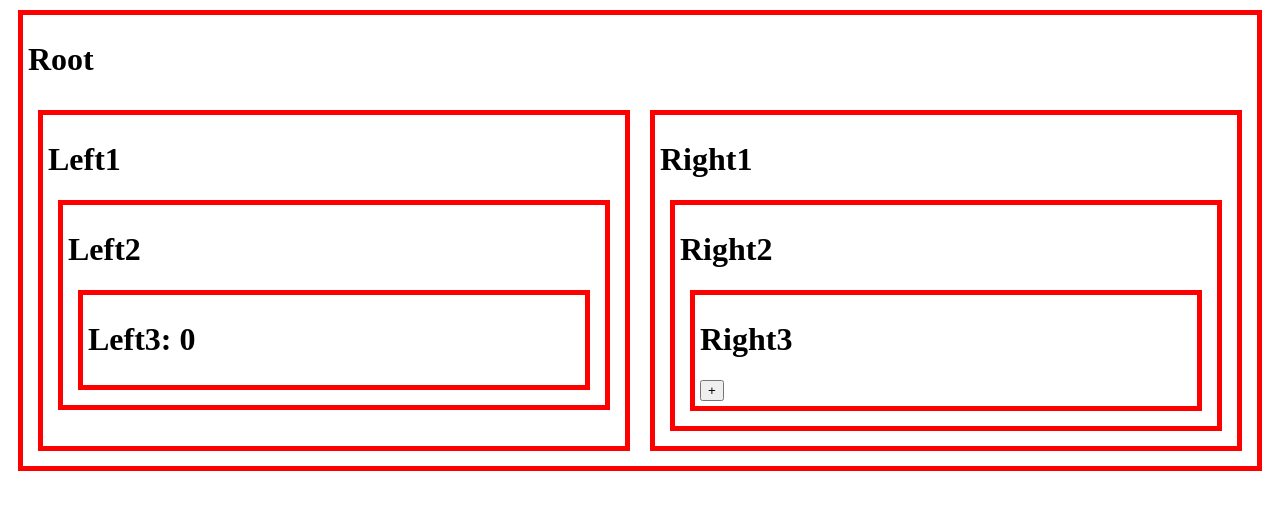
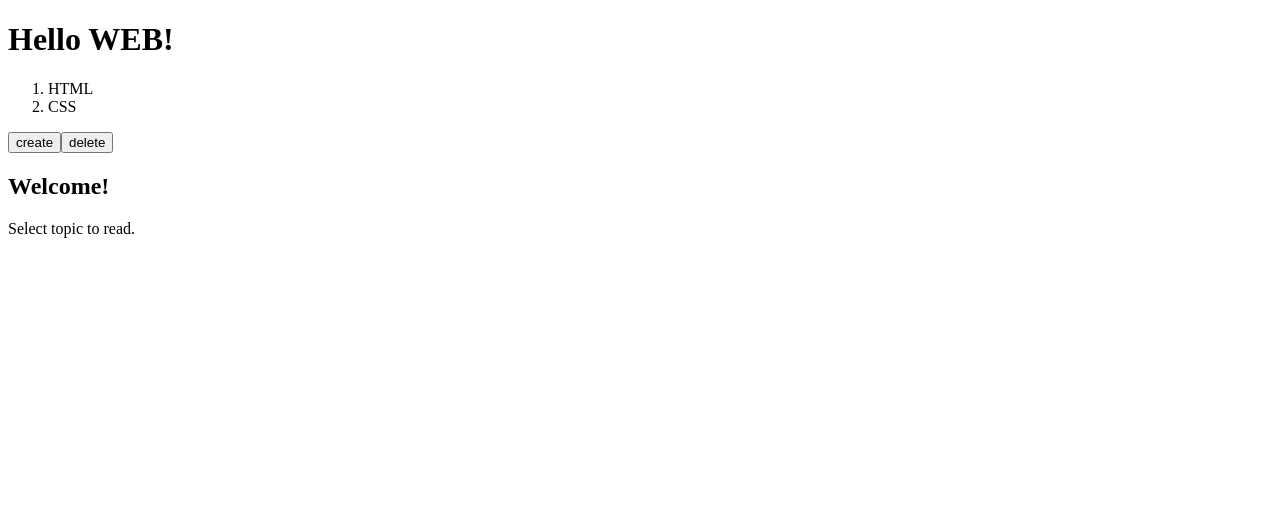
Before and after one commit to mjun0328-study/Study_Redux, a React (Create React App) app in the folder react_redux/: page / in a window 1280 px wide. Shown: the top 510 px of the page. Built offline with nearby package versions, Linux system fonts and the light colour scheme.

Commit message:
읽기 기능 구현

```diff
--- a/react_redux/package.json
+++ b/react_redux/package.json
@@ -7,7 +7,7 @@
     "@testing-library/jest-dom": "^5.17.0",
     "@testing-library/react": "^13.4.0",
     "@testing-library/user-event": "^13.5.0",
-    "install": "^0.13.0",
+    "react": "^18.2.0",
     "react-dom": "^18.2.0",
     "react-redux": "^8.1.2",
     "react-scripts": "5.0.1",
--- a/react_redux/public/index.html
+++ b/react_redux/public/index.html
@@ -1 +1,40 @@
-<div id="root"></div>
+<!DOCTYPE html>
+<html lang="en">
+  <head>
+    <meta charset="utf-8" />
+    <meta name="viewport" content="width=device-width, initial-scale=1" />
+    <meta name="theme-color" content="#000000" />
+    <meta
+      name="description"
+      content="Web site created using create-react-app"
+    />
+    <!--
+      manifest.json provides metadata used when your web app is installed on a
+      user's mobile device or desktop. See https://developers.google.com/web/fundamentals/web-app-manifest/
+    -->
+    <!--
+      Notice the use of %PUBLIC_URL% in the tags above.
+      It will be replaced with the URL of the `public` folder during the build.
+      Only files inside the `public` folder can be referenced from the HTML.
+
+      Unlike "/favicon.ico" or "favicon.ico", "%PUBLIC_URL%/favicon.ico" will
+      work correctly both with client-side routing and a non-root public URL.
+      Learn how to configure a non-root public URL by running `npm run build`.
+    -->
+    <title>React App</title>
+  </head>
+  <body>
+    <noscript>You need to enable JavaScript to run this app.</noscript>
+    <div id="root"></div>
+    <!--
+      This HTML file is a template.
+      If you open it directly in the browser, you will see an empty page.
+
+      You can add webfonts, meta tags, or analytics to this file.
+      The build step will place the bundled scripts into the <body> tag.
+
+      To begin the development, run `npm start` or `yarn start`.
+      To create a production bundle, use `npm run build` or `yarn build`.
+    -->
+  </body>
+</html>
--- /dev/null
+++ b/react_redux/src/App.css
@@ -0,0 +1,4 @@
+.container {
+  border: 5px solid black;
+  padding: 10px;
+}
--- a/react_redux/src/App.js
+++ b/react_redux/src/App.js
@@ -1,72 +1,23 @@
-import "./style.css";
-import { plus, store } from "./redux";
-import { Provider, useDispatch, useSelector } from "react-redux";
+import "./App.css";
+import { Provider } from "react-redux";
+import { store } from "./app/redux";
+import { List } from "./component/List";
+import { Tool } from "./component/Tool";
+import { Body } from "./component/Body";
 
-export default function App() {
+function App() {
   return (
-    <div id="container">
-      <h1>Root</h1>
-      <div id="grid">
-        <Provider store={store}>
-          <Left1></Left1>
-          <Right1></Right1>
-        </Provider>
-      </div>
+    <div className="App">
+      <Provider store={store}>
+        <header>
+          <h1>Hello WEB!</h1>
+        </header>
+        <List />
+        <Tool />
+        <Body />
+      </Provider>
     </div>
   );
 }
-function Left1() {
-  return (
-    <div>
-      <h1>Left1</h1>
-      <Left2></Left2>
-    </div>
-  );
-}
-function Left2() {
-  return (
-    <div>
-      <h1>Left2</h1>
-      <Left3></Left3>
-    </div>
-  );
-}
-function Left3() {
-  const number = useSelector((state) => state.counter.number);
-  return (
-    <div>
-      <h1>Left3: {number}</h1>
-    </div>
-  );
-}
-function Right1() {
-  return (
-    <div>
-      <h1>Right1</h1>
-      <Right2></Right2>
-    </div>
-  );
-}
-function Right2() {
-  return (
-    <div>
-      <h1>Right2</h1>
-      <Right3></Right3>
-    </div>
-  );
-}
-function Right3() {
-  const dispatch = useDispatch();
-  return (
-    <div>
-      <h1>Right3</h1>
-      <input
-        type="button"
-        value="+"
-        onClick={() => {
-          dispatch(plus());
-        }}
-      ></input>
-    </div>
-  );
-}
+
+export default App;
--- /dev/null
+++ b/react_redux/src/app/redux.js
@@ -0,0 +1,46 @@
+import { configureStore, createSlice } from "@reduxjs/toolkit";
+
+// const counterSlice = createSlice({
+//   name: "counter",
+//   initialState: {
+//     number: 0,
+//   },
+//   reducers: {
+//     plus: (state) => {
+//       state.number++;
+//     },
+//   },
+// });
+
+// export const store = configureStore({
+//   reducer: {
+//     counter: counterSlice.reducer,
+//   },
+// });
+
+// export const { plus } = counterSlice.actions;
+
+const stateSlice = createSlice({
+  name: "state",
+  initialState: {
+    select_id: 0,
+    topics: [
+      { id: 1, title: "HTML", desc: "HTML is ..." },
+      { id: 2, title: "CSS", desc: "CSS is ..." },
+    ],
+    mode: "read",
+  },
+  reducers: {
+    view: (state, action) => {
+      state.select_id = action.payload;
+    },
+  },
+});
+
+export const store = configureStore({
+  reducer: {
+    state: stateSlice.reducer,
+  },
+});
+
+export const dispatching = stateSlice.actions;
--- /dev/null
+++ b/react_redux/src/component/Body.js
@@ -0,0 +1,28 @@
+import { useSelector } from "react-redux";
+
+export const Body = () => {
+  const state = useSelector((state) => state.state);
+
+  let title = "",
+    desc = "";
+  if (state.select_id === 0) {
+    title = "Welcome!";
+    desc = "Select topic to read.";
+  } else {
+    for (let i = 0; i < state.topics.length; i++) {
+      const topic = state.topics[i];
+      if (topic.id === state.select_id) {
+        title = topic.title;
+        desc = topic.desc;
+        break;
+      }
+    }
+  }
+
+  return (
+    <section>
+      <h2>{title}</h2>
+      <p>{desc}</p>
+    </section>
+  );
+};
--- /dev/null
+++ b/react_redux/src/component/List.js
@@ -0,0 +1,24 @@
+import { useDispatch, useSelector } from "react-redux";
+import { dispatching } from "../app/redux";
+
+export const List = () => {
+  const state = useSelector((state) => state.state);
+  const dispatch = useDispatch();
+
+  return (
+    <ol>
+      {state.topics.map((x, i) => (
+        <li key={i}>
+          <a
+            onClick={() => {
+              dispatch(dispatching.view(x.id));
+            }}
+            style={{ cursor: "pointer" }}
+          >
+            {x.title}
+          </a>
+        </li>
+      ))}
+    </ol>
+  );
+};
--- /dev/null
+++ b/react_redux/src/component/Tool.js
@@ -0,0 +1,6 @@
+export const Tool = () => (
+  <div>
+    <button>create</button>
+    <button>delete</button>
+  </div>
+);
--- a/react_redux/src/index.js
+++ b/react_redux/src/index.js
@@ -1,6 +1,10 @@
 import React from "react";
-import ReactDOM from "react-dom";
-
+import ReactDOM from "react-dom/client";
 import App from "./App";
 
-ReactDOM.render(<App />, document.getElementById("root"));
+const root = ReactDOM.createRoot(document.getElementById("root"));
+root.render(
+  <React.StrictMode>
+    <App />
+  </React.StrictMode>
+);
--- a/react_redux/src/redux.js
+++ /dev/null
@@ -1,21 +0,0 @@
-import { configureStore, createSlice } from "@reduxjs/toolkit";
-
-const counterSlice = createSlice({
-  name: "counter",
-  initialState: {
-    number: 0,
-  },
-  reducers: {
-    plus: (state) => {
-      state.number++;
-    },
-  },
-});
-
-export const store = configureStore({
-  reducer: {
-    counter: counterSlice.reducer,
-  },
-});
-
-export const { plus } = counterSlice.actions;
--- a/react_redux/src/style.css
+++ /dev/null
@@ -1,11 +0,0 @@
-#container,
-#container > div div {
-  border: 5px solid red;
-  margin: 10px;
-  padding: 5px;
-}
-
-#grid {
-  display: grid;
-  grid-template-columns: 1fr 1fr;
-}
```
Also changed, not shown: 1 other file (tests, documents, lock files or other folders).
